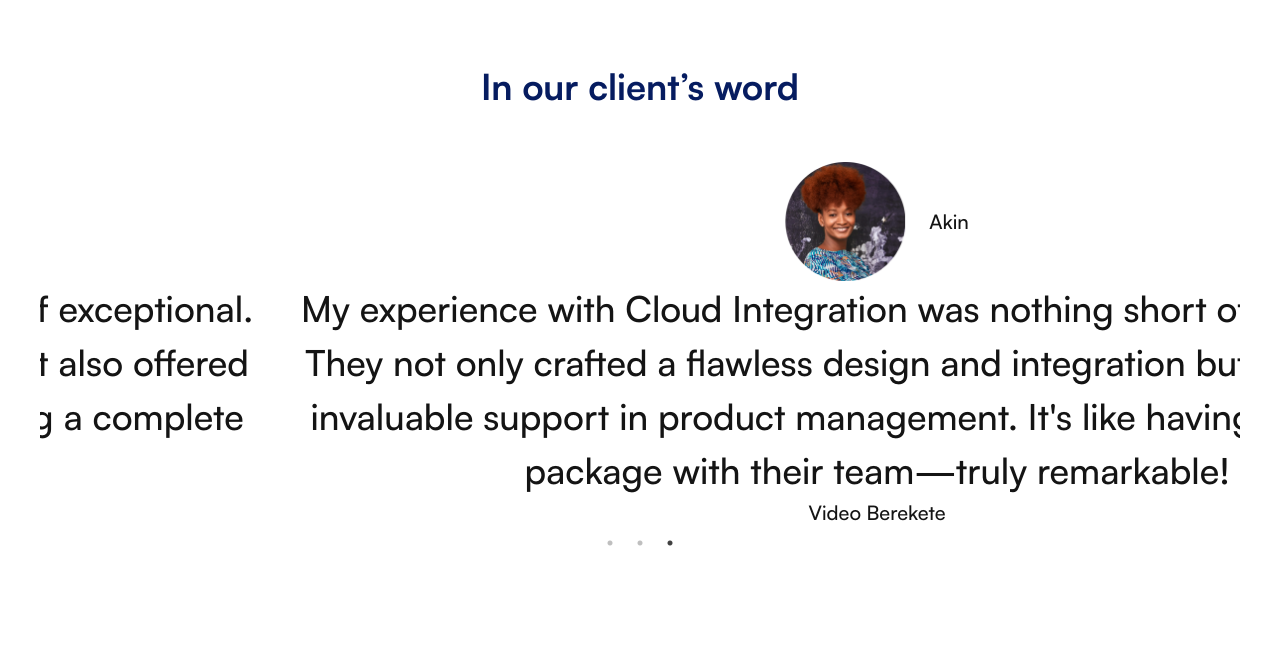
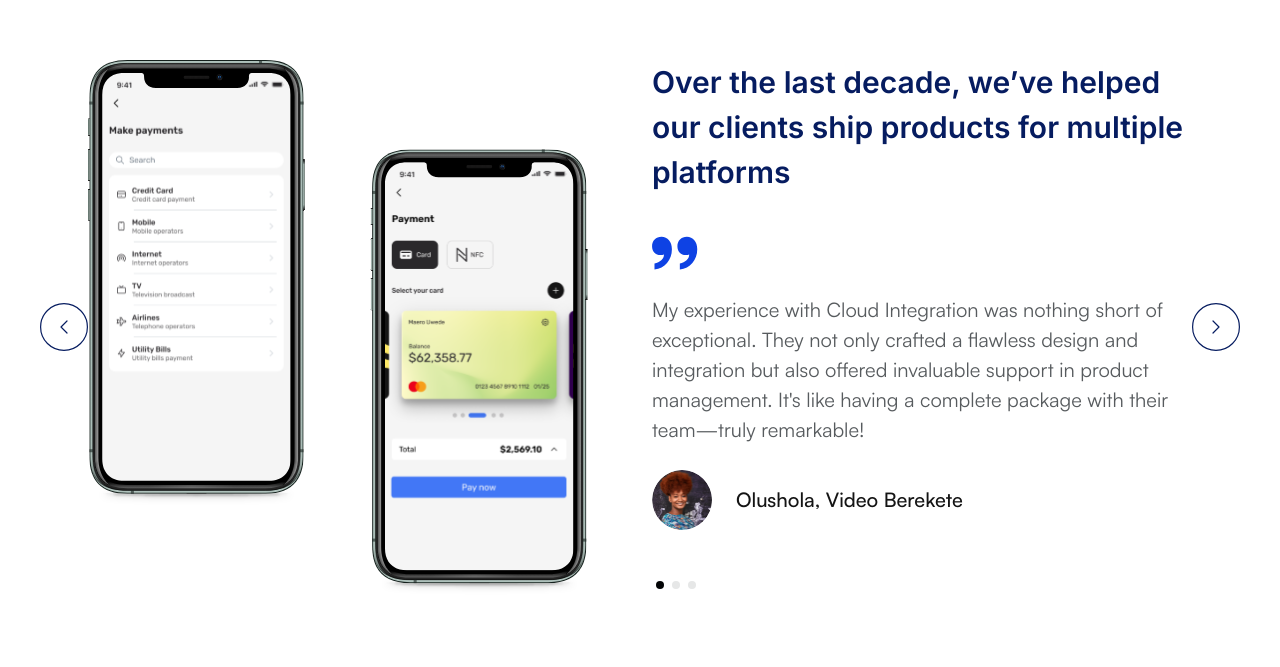
Before and after one commit to KEM-CONSOLATION/Cloud-Website, a React (Vite) app: page /about in a window 1280 px wide. Shown: the part 1503-2170 px from the top of the page. Built offline with nearby package versions, Linux system fonts and the light colour scheme.

Commit message:
Worked on the About Page

```diff
--- /dev/null
+++ b/src/Components/AboutTestimonials.jsx
@@ -0,0 +1,137 @@
+import { useState, useEffect } from "react";
+import Testimonial1 from "../assets/1.png";
+import Iphones from "../assets/iphones.svg";
+import Quote from "../assets/quote.svg";
+import LeftArrow from "../assets/ArrowLeft.svg";
+import RightArrow from "../assets/ArrowRight.svg";
+
+const AboutTestimonials = () => {
+  const testimonials = [
+    {
+      name: "Olushola",
+      content:
+        "My experience with Cloud Integration was nothing short of exceptional. They not only crafted a flawless design and integration but also offered invaluable support in product management. It's like having a complete package with their team—truly remarkable!",
+      company: "Video Berekete",
+    },
+    {
+      name: "Shola",
+      content:
+        "My experience with Cloud Integration was nothing short of exceptional. They not only crafted a flawless design and integration but also offered invaluable support in product management. It's like having a complete package with their team—truly remarkable!",
+      company: "Video Berekete",
+    },
+    {
+      name: "Akin",
+      content:
+        "My experience with Cloud Integration was nothing short of exceptional. They not only crafted a flawless design and integration but also offered invaluable support in product management. It's like having a complete package with their team—truly remarkable!",
+      company: "Video Berekete",
+    },
+  ];
+
+  const [currentIndex, setCurrentIndex] = useState(0);
+
+  useEffect(() => {
+    const interval = setInterval(() => {
+      setCurrentIndex((prevIndex) => (prevIndex + 1) % testimonials.length);
+    }, 10000);
+    return () => clearInterval(interval);
+  }, [testimonials.length]);
+
+  const prevSlide = () => {
+    setCurrentIndex((prevIndex) =>
+      prevIndex === 0 ? testimonials.length - 1 : prevIndex - 1
+    );
+  };
+
+  const nextSlide = () => {
+    setCurrentIndex((prevIndex) => (prevIndex + 1) % testimonials.length);
+  };
+
+  return (
+    <div className="bg-[#ffffff]">
+      <div className="max-w-7xl md:mx-10 mx-[10px] 2xl:max-w-full  py-[60px]">
+        <div className="" data-aos="fade-up">
+          <div className="flex items-center justify-between">
+            <img
+              src={LeftArrow}
+              alt="Left Arrow"
+              className="w-[48px] h-[48px] md:block hidden cursor-pointer"
+              onClick={prevSlide}
+            />
+
+            <div className="overflow-hidden flex-grow">
+              <div
+                className="flex transition-transform duration-500 ease-in-out"
+                style={{ transform: `translateX(-${currentIndex * 100}%)` }}
+              >
+                {testimonials.map((testimonial, index) => (
+                  <div
+                    key={index}
+                    className="flex-shrink-0 flex w-full flex-col md:flex-row md:justify-between"
+                  >
+                    <div className="max-w-[500px]">
+                      <img
+                        src={Iphones}
+                        alt="iPhones"
+                        className="w-full h-auto object-cover"
+                      />
+                    </div>
+                    <div className="flex flex-col justify-between max-w-[540px] px-4 md:px-0">
+                      <p className="text-[#061C60] font-SatoshiMedium md:font-Inter font-[600] mb-4 text-[30px]">
+                        Over the last decade, we’ve helped our clients ship
+                        products for multiple platforms
+                      </p>
+                      <div className="">
+                        <img src={Quote} alt="" />
+                      </div>
+                      <div className="">
+                        <p className="text-[#575B5E] font-SatoshiRegular text-[18px] md:text-[20px]">
+                          {testimonial.content}
+                        </p>
+                      </div>
+                      <div className="flex flex-col md:flex-row items-center gap-[24px] max-w-[530px]">
+                        <div className="h-[60px] w-[60px] rounded-full overflow-hidden">
+                          <img
+                            src={Testimonial1}
+                            alt=""
+                            className="w-full h-full object-cover"
+                          />
+                        </div>
+                        <div className="text-center md:text-left">
+                          <p className="font-SatoshiMedium text-[20px] text-[#141414]">
+                            {testimonial.name}, {testimonial.company}
+                          </p>
+                        </div>
+                      </div>
+                      <div className=" mt-4">
+                        {testimonials.map((_, index) => (
+                          <button
+                            key={index}
+                            className={`h-2 w-2 mx-1 rounded-full ${
+                              index === currentIndex
+                                ? "bg-[#020406]"
+                                : "bg-[#E6E7E7]"
+                            }`}
+                            onClick={() => setCurrentIndex(index)}
+                          />
+                        ))}
+                      </div>
+                    </div>
+                  </div>
+                ))}
+              </div>
+            </div>
+
+            <img
+              src={RightArrow}
+              alt="Right Arrow"
+              className=" w-[48px] h-[48px]  md:block hidden cursor-pointer"
+              onClick={nextSlide}
+            />
+          </div>
+        </div>
+      </div>
+    </div>
+  );
+};
+
+export default AboutTestimonials;
--- a/src/Pages/AboutPage.jsx
+++ b/src/Pages/AboutPage.jsx
@@ -1,5 +1,4 @@
 import { useEffect, useState } from "react";
-import Testimonials from "../Components/Testimonials";
 import AOS from "aos";
 import "aos/dist/aos.css";
 import { RiArrowUpDoubleLine } from "react-icons/ri";
@@ -10,6 +9,7 @@
 import NumbersAbout from "../Components/NumbersAbout";
 import CloudCode from "../Components/CloudCode";
 import Experts from "../Components/Experts";
+import AboutTestimonials from "../Components/AboutTestimonials";
 const AboutPage = () => {
   const [isVisible, setIsVisible] = useState(false);
 
@@ -40,7 +40,7 @@
     <div>
       <AboutHeroSection />
       <AboutServices />
-      <Testimonials/>
+      <AboutTestimonials />
       <NumbersAbout />
       <CloudCode />
       <Experts />
```
Also changed, not shown: src/assets/iphones.svg (added), src/assets/quote.svg (added).
